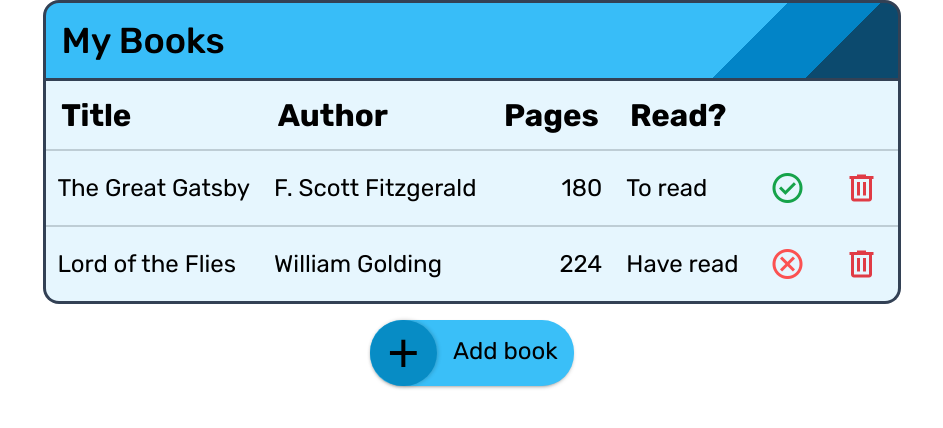
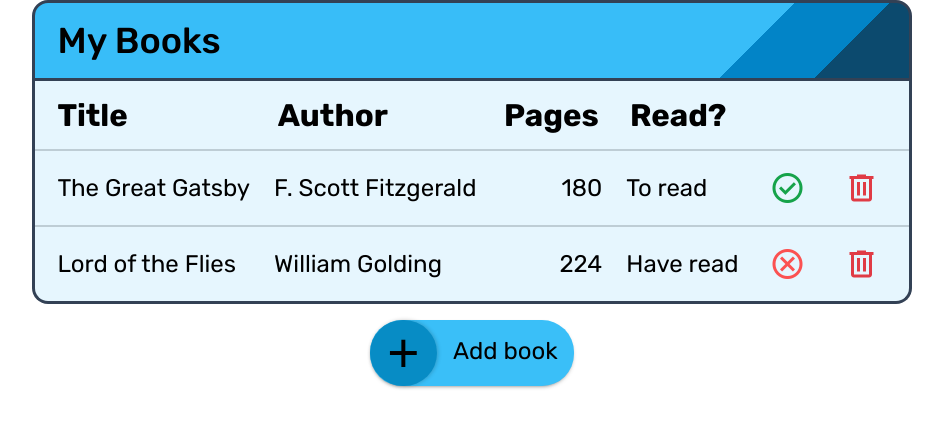
Before and after one commit to tnekent/odin-book-library, a plain HTML site: page index.html in a window 1280 px wide. Shown: the whole page, without its empty margins (168-1111 px from the left). Drawn offline with nearby package versions, Linux system fonts and the light colour scheme.

Commit message:
Improve edge padding of table

```diff
--- a/style.css
+++ b/style.css
@@ -8,6 +8,8 @@
 
 body {
   font-family: Rubik, sans-serif;
+
+  --edge-padding: 1.4rem;
 }
 
 ::backdrop {
@@ -44,6 +46,8 @@ body {
   border-radius: var(--outer-radius) var(--outer-radius) 0 0;
   font-size: 1.5em;
   font-weight: 500;
+  padding-left: var(--edge-padding);
+  padding-right: var(--edge-padding);
 }
 
 #book-table tr *:nth-child(3) {
@@ -54,6 +58,14 @@ body {
   --border: 2px solid hsla(215, 25%, 17%, 0.2);
   border-top: var(--border);
   padding: 0.5em;
+}
+
+#book-table tr>*:first-child {
+  padding-left: var(--edge-padding);
+}
+
+#book-table tr>*:last-child {
+  padding-right: var(--edge-padding);
 }
 
 #book-table thead th {
```
